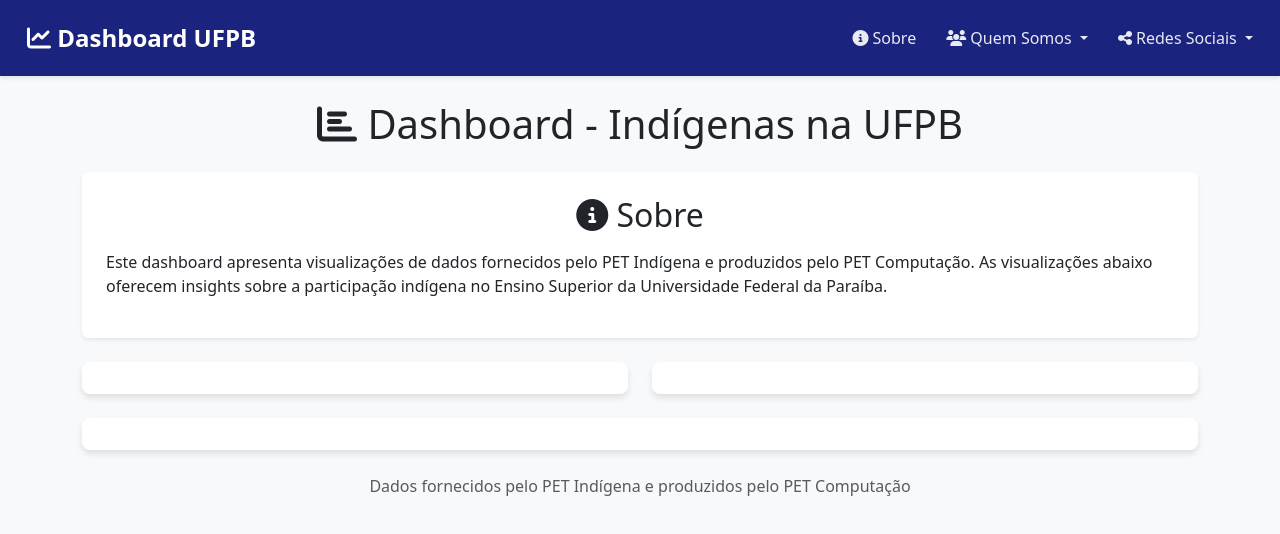
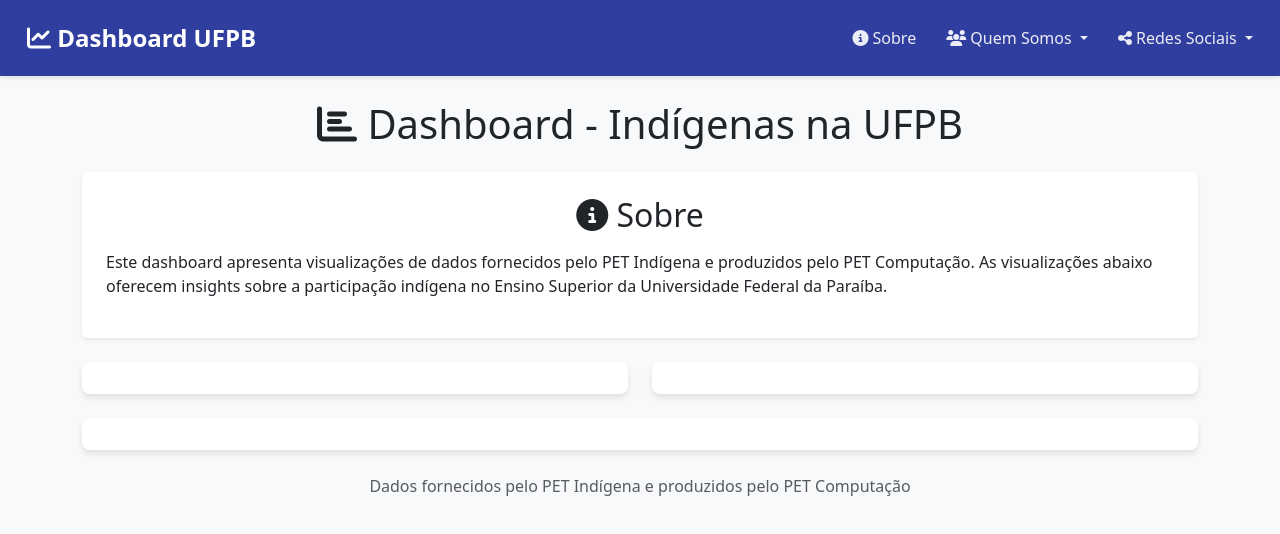
Before and after one commit to ufpbpetcc/dashboard-indigenas-ufpb, a plain HTML site: page index.html in a window 1280 px wide. Drawn offline with nearby package versions, Linux system fonts and the light colour scheme; a script that the page names is missing.

Commit message:
change nvabar color

```diff
--- a/css/style.css
+++ b/css/style.css
@@ -3,7 +3,7 @@ body {
 }
 
 .navbar {
-    background-color: #1a237e;
+    background-color: #303f9f;
     padding: 15px 0;
     box-shadow: 0 2px 4px rgba(0,0,0,0.1);
 }
```
